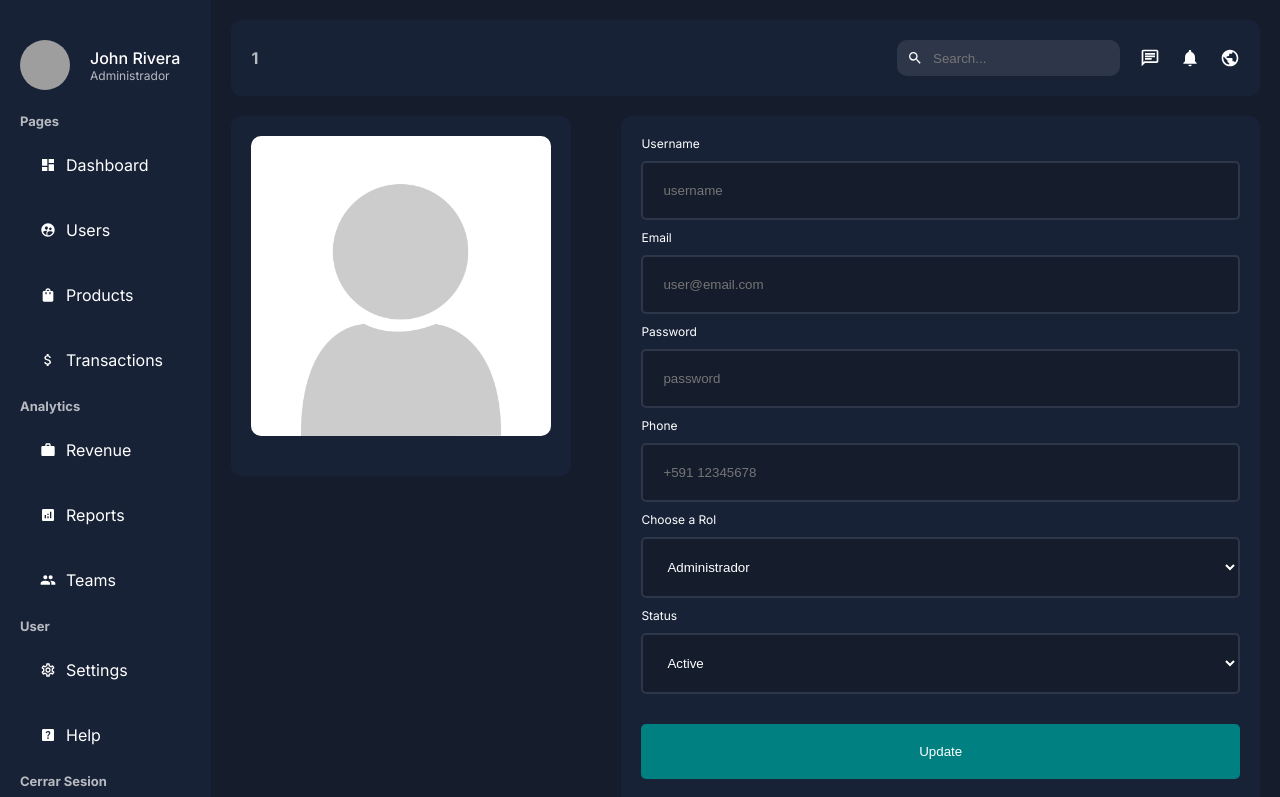
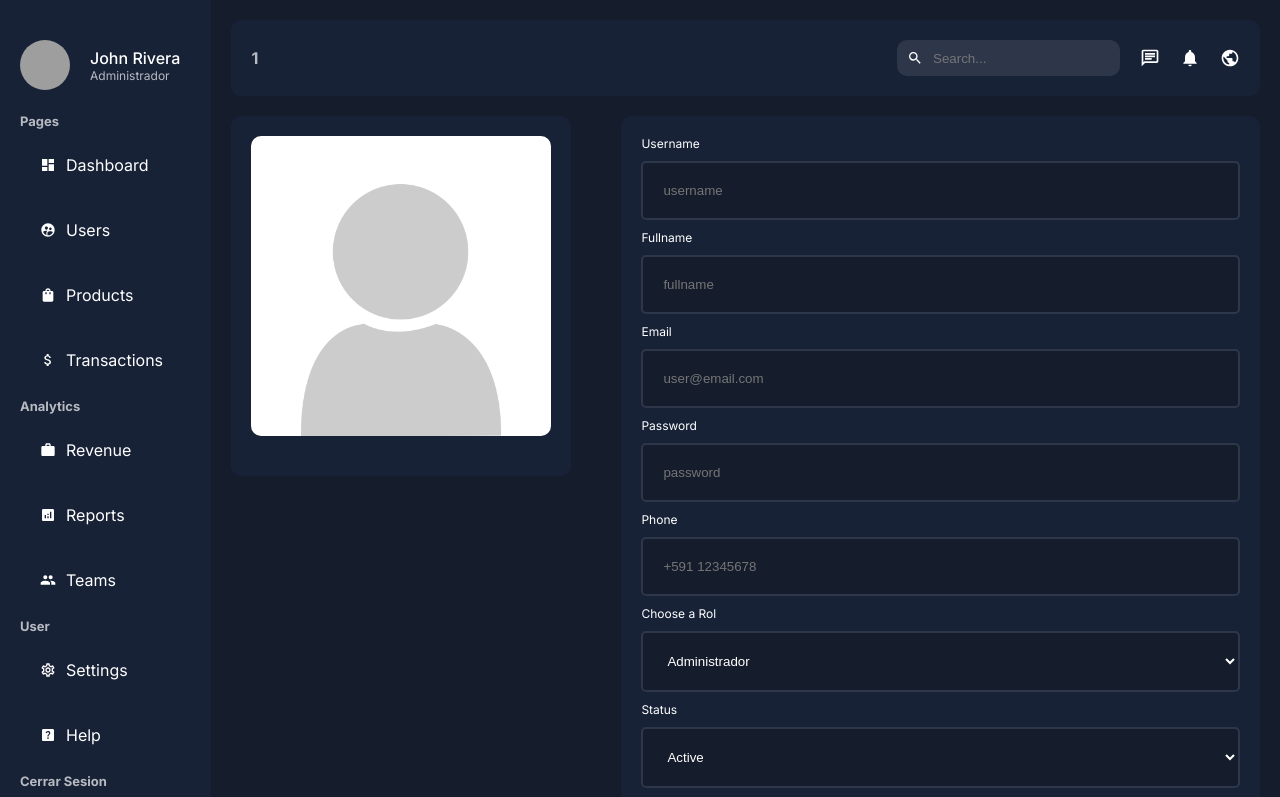
Before and after one commit to Logan-JR/project-audit, a Next.js app: page /cpa/users/1 in a window 1280 px wide. Shown: the top 797 px of the page. Built offline with nearby package versions, Linux system fonts and the light colour scheme; no server answers; the database is empty; grey boxes are pictures that could not be loaded.

Commit message:
changes in formUser and user models

```diff
--- a/src/models/cpa/User.js
+++ b/src/models/cpa/User.js
@@ -1,7 +1,13 @@
 import { Schema, model, models } from "mongoose";
 
 const userSchema = new Schema({
-  name: {
+  username: {
+    type: String,
+    required: true,
+    trim: true,
+    max: 12,
+  },
+  fullname: {
     type: String,
     required: true,
     trim: true,
@@ -15,11 +21,10 @@ const userSchema = new Schema({
     type: String,
     required: true,
     min: 8,
-    max: 16,
   },
   phone: {
     type: String,
-    min: 8,
+    min: 7,
   },
   role: {
     type: String,
--- a/src/ui/dashboard/users/formUser/formUser.jsx
+++ b/src/ui/dashboard/users/formUser/formUser.jsx
@@ -6,7 +6,8 @@ import { useRouter, useParams } from "next/navigation";
 
 const FormUser = () => {
   const [newUser, setNewUser] = useState({
-    name: "",
+    username: "",
+    fullname: "",
     email: "",
     password: "",
     phone: "",
@@ -22,7 +23,8 @@ const FormUser = () => {
     const res = await fetch(`/api/cpa/users/${params.id}`);
     const data = await res.json();
     setNewUser({
-      name: data.name,
+      username: data.username,
+      fullname: data.fullname,
       email: data.email,
       password: data.password,
       phone: data.phone,
@@ -111,10 +113,18 @@ const FormUser = () => {
           <label>Username</label>
           <input
             type="text"
-            name="name"
+            name="username"
             placeholder="username"
             onChange={handleChange}
-            value={newUser.name}
+            value={newUser.username}
+          />
+          <label>Fullname</label>
+          <input
+            type="text"
+            name="fullname"
+            placeholder="fullname"
+            onChange={handleChange}
+            value={newUser.fullname}
           />
           <label>Email</label>
           <input
--- a/src/ui/dashboard/users/users.jsx
+++ b/src/ui/dashboard/users/users.jsx
@@ -38,7 +38,7 @@ const UserPage = async () => {
                     height={40}
                     className={styles.userImage}
                   />
-                  {user.name}
+                  {user.username}
                 </div>
               </td>
               <td>{user.email}</td>
```
